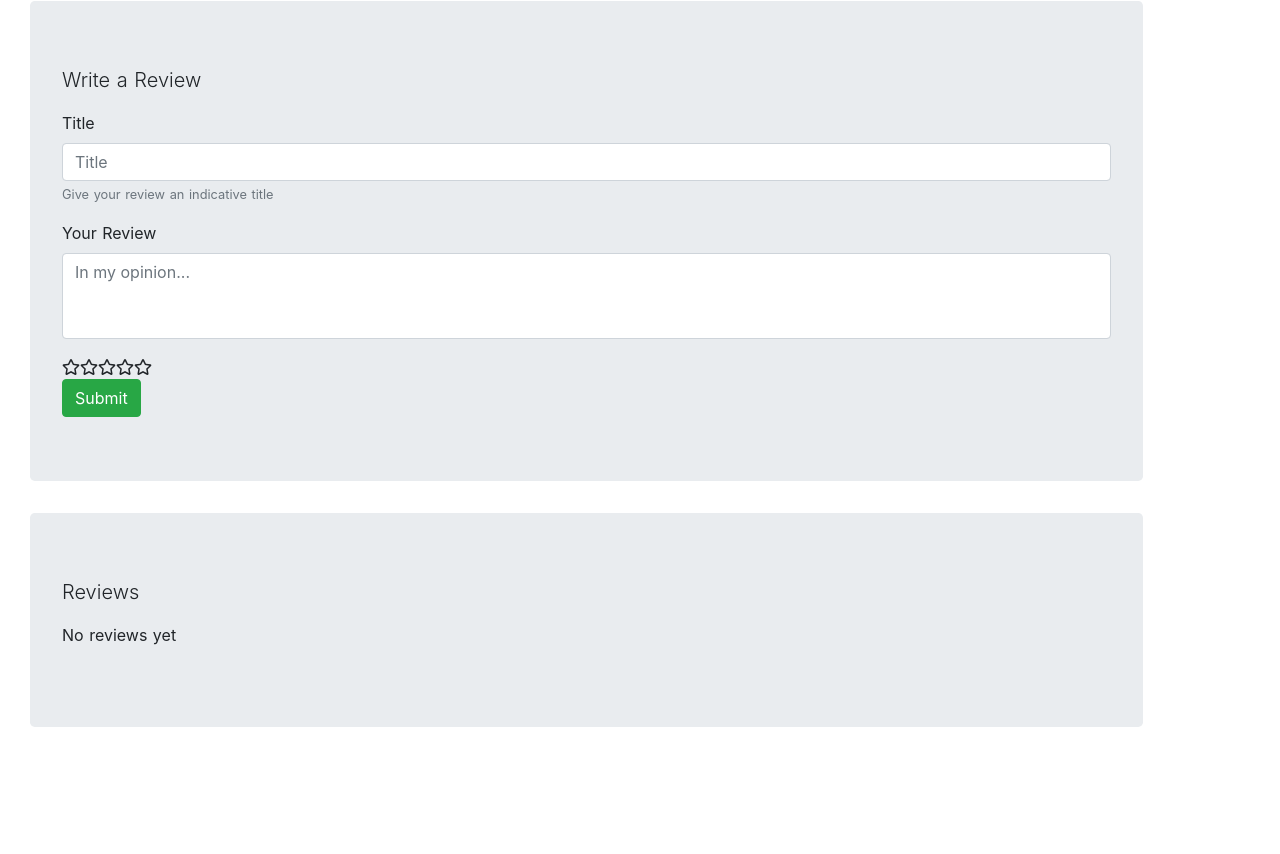
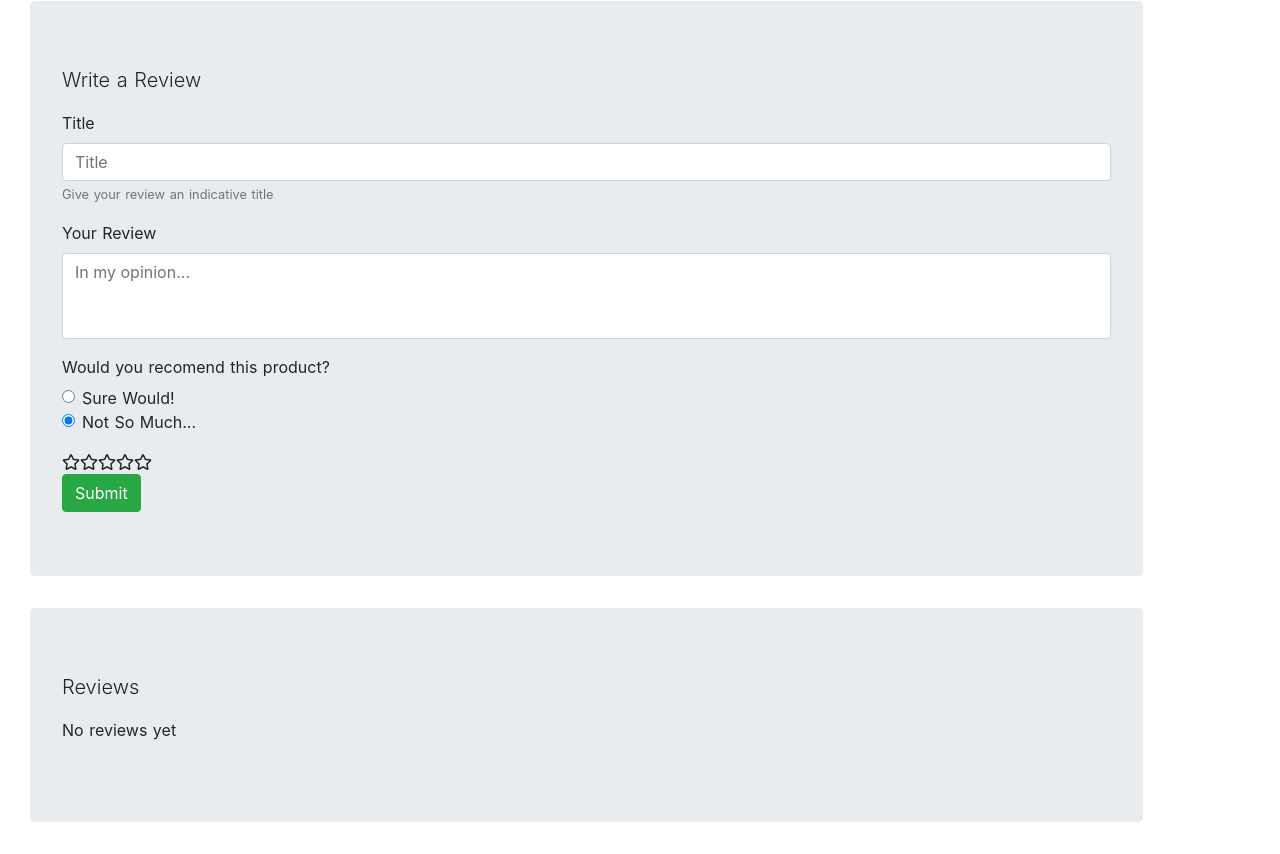
Before and after one commit to dan1994/misc--vue-intro, a Nuxt app: page / in a window 1280 px wide. Shown: the part 864-1718 px from the top of the page. Before the commit the page ends 1623 px from the top, so only its background shows below. Built offline with nearby package versions, Linux system fonts and the light colour scheme.

Commit message:
Finished lesson 10. Added recomended feature

```diff
--- a/components/Product.vue
+++ b/components/Product.vue
@@ -84,8 +84,11 @@
 
       <b-jumbotron lead="Reviews">
         <p v-if="reviews.length === 0">No reviews yet</p>
-        <b-card v-else v-for="review in reviews" :key="review.length" :title="review.title + ' (' + review.rating + ')'">
-          {{ review.text }}
+        <b-card v-else v-for="review in reviews" :key="review.length" :title="review.title">
+          <p>Rating: {{ review.rating }}</p>
+          <p v-if="review.recomended">Recomended by the customer :)</p>
+          <p v-else>Not recomended by the customer :(</p>
+          <p>{{ review.text }}</p>
         </b-card>
       </b-jumbotron>
     </b-container>
--- a/components/ProductReview.vue
+++ b/components/ProductReview.vue
@@ -2,12 +2,16 @@
   <div>
     <b-jumbotron lead="Write a Review">
       <b-form @submit.prevent="onSubmit">
-        <b-form-group id="input-group-1" label="Title" label-for="review_title" description="Give your review an indicative title">
-          <b-form-input id="review_title" v-model="review.title" required placeholder="Title" />
+        <b-form-group id="input-group-1" label="Title" label-for="reviewTitle" description="Give your review an indicative title">
+          <b-form-input id="reviewTitle" v-model="review.title" required placeholder="Title" />
         </b-form-group>
 
-        <b-form-group id="input-group-2" label="Your Review" label-for="review_text">
-          <b-form-textarea id="review_text" v-model="review.text" placeholder="In my opinion..." rows="3" max-rows="6" />
+        <b-form-group id="input-group-2" label="Your Review" label-for="reviewText">
+          <b-form-textarea id="reviewText" v-model="review.text" placeholder="In my opinion..." rows="3" max-rows="6" />
+        </b-form-group>
+
+        <b-form-group label="Would you recomend this product?">
+          <b-form-radio-group v-model="review.recomended" :options="recomendedOpts" plain stacked required />
         </b-form-group>
 
         <ProductRating :resetRating="resetRating" @setRating="setRating" />
@@ -28,9 +32,20 @@ export default {
 
   data() {
     return {
+      recomendedOpts: [
+        {
+          text: 'Sure Would!',
+          value: true
+        },
+        {
+          text: 'Not So Much...',
+          value: false
+        }
+      ],
       review: {
         title: '',
         text: '',
+        recomended: false,
         rating: 0
       },
       resetRating: false
```
